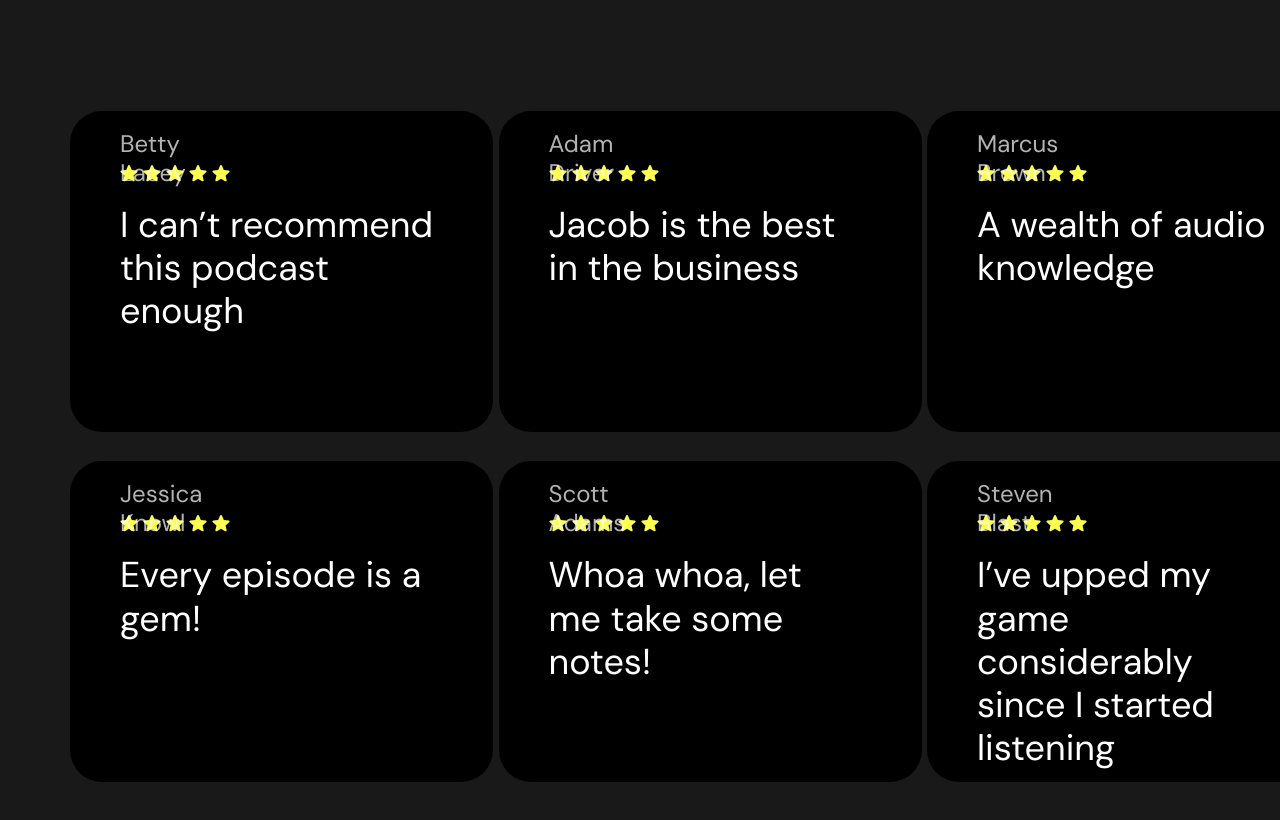
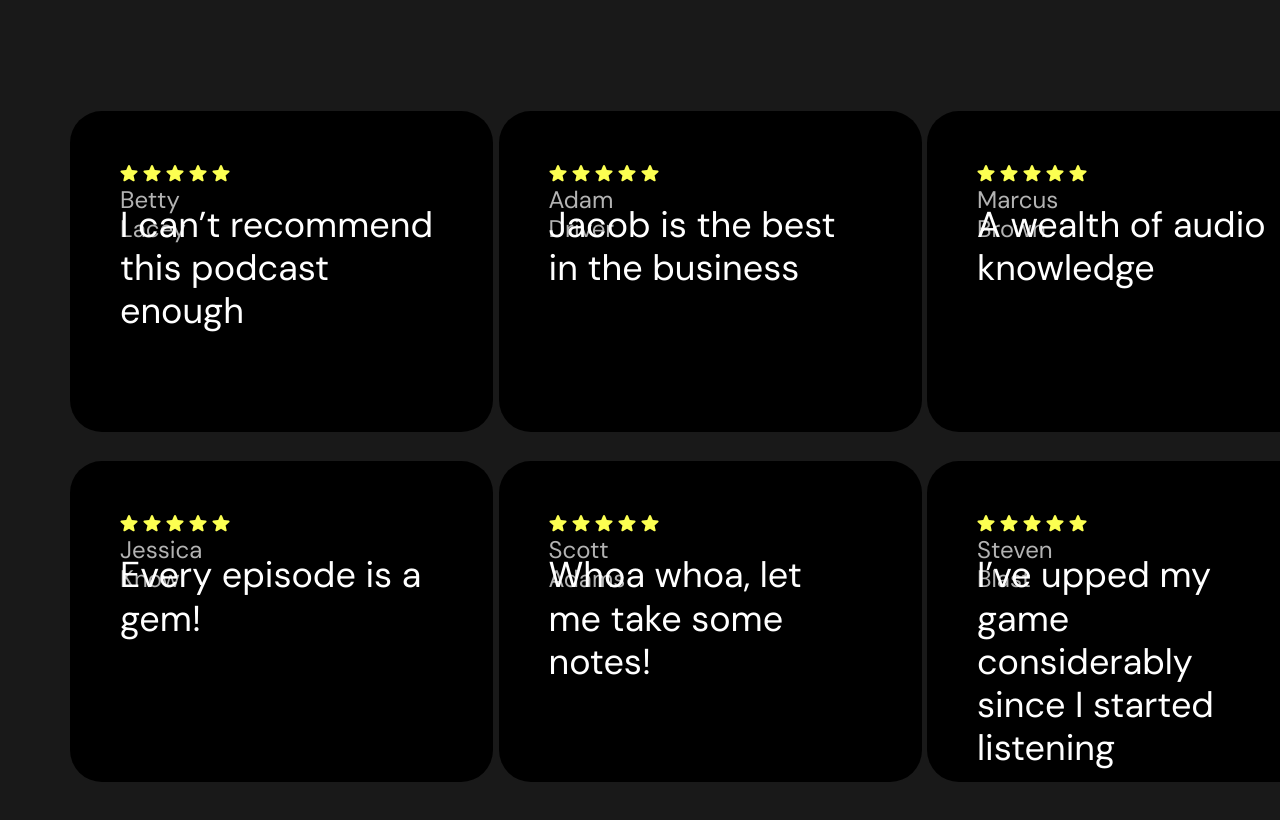
Before and after one commit to GenexiOks/Castaway, a React (Vite) app: page / in a window 1280 px wide. Shown: the part 4640-5460 px from the top of the page. Built offline with nearby package versions, Linux system fonts and the light colour scheme.

Commit message:
21.09.2024

```diff
--- a/src/components/FiveStarsImg.jsx
+++ b/src/components/FiveStarsImg.jsx
@@ -11,8 +11,8 @@ function FiveStarsImg(props) {
                     <img src="../../stars/Vector.svg" />
                     <img src="../../stars/Vector.svg" />
                 </div>
+                <p className={styles["user-comment"]}>{props.children}</p>
                 <p className={styles["user"]}>{props.user}</p>
-                <p className={styles["user-comment"]}>{props.children}</p>
             </artice>
         </>
     );
--- a/src/components/FiveStarsImg.module.css
+++ b/src/components/FiveStarsImg.module.css
@@ -3,7 +3,6 @@ p {
     font-optical-sizing: auto;
     font-style: normal;
     font-weight: 400;
-    position: absolute;
 }
 
 img {
@@ -19,13 +18,14 @@ img:last-child {
 }
 
 .stars {
-    position: absolute;
     width: 110px;
-    left: 50px;
-    top: 54px;
+    margin-left: 50px;
+    /* top: 54px; */
+    margin-top: 54px;
 }
 
 .comment-box {
+    display: block;
     position: relative;
     width: 423px;
     height: 321px;
@@ -35,11 +35,9 @@ img:last-child {
 }
 
 .user {
-    position: absolute;
     width: 132px;
     height: 29px;
     left: 50px;
-    margin-top: 19px;
     font-size: 24px;
     line-height: 28.8px;
     text-align: left;
```
